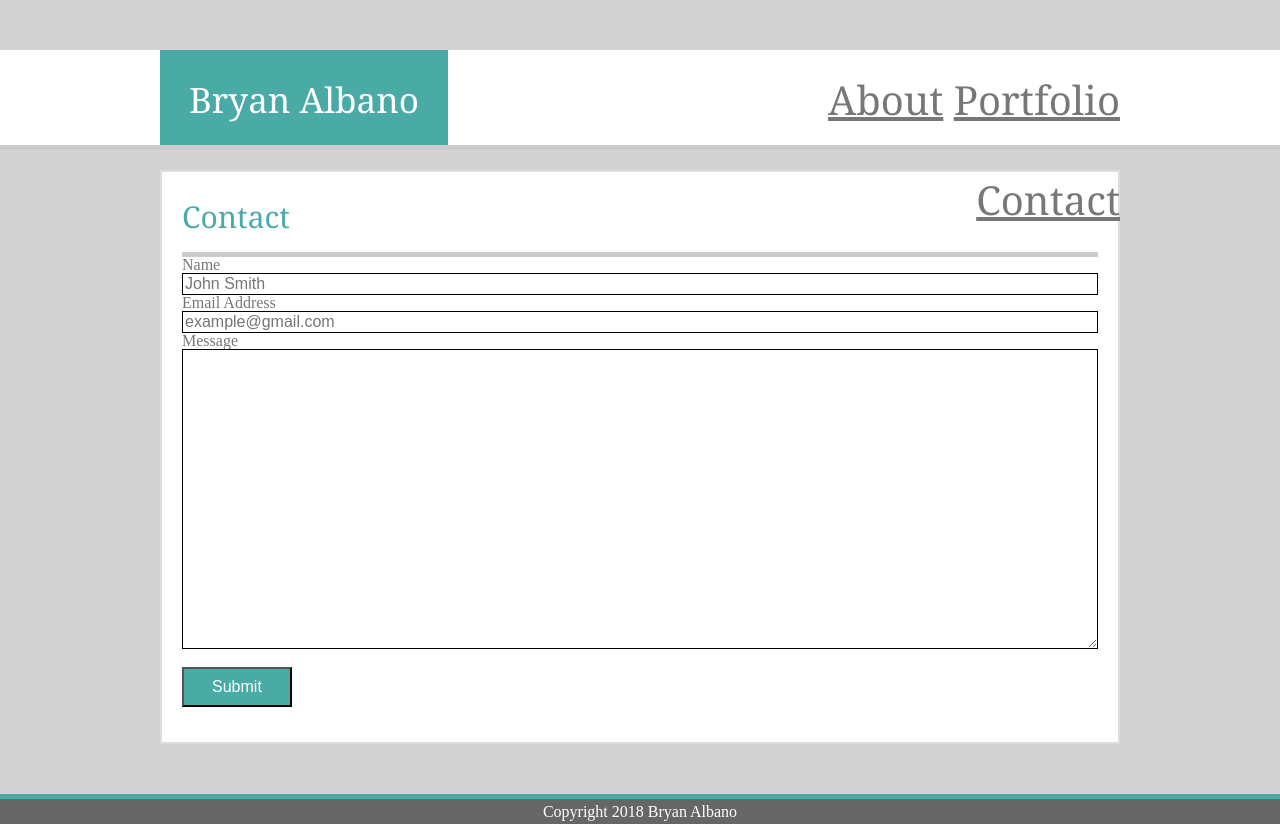
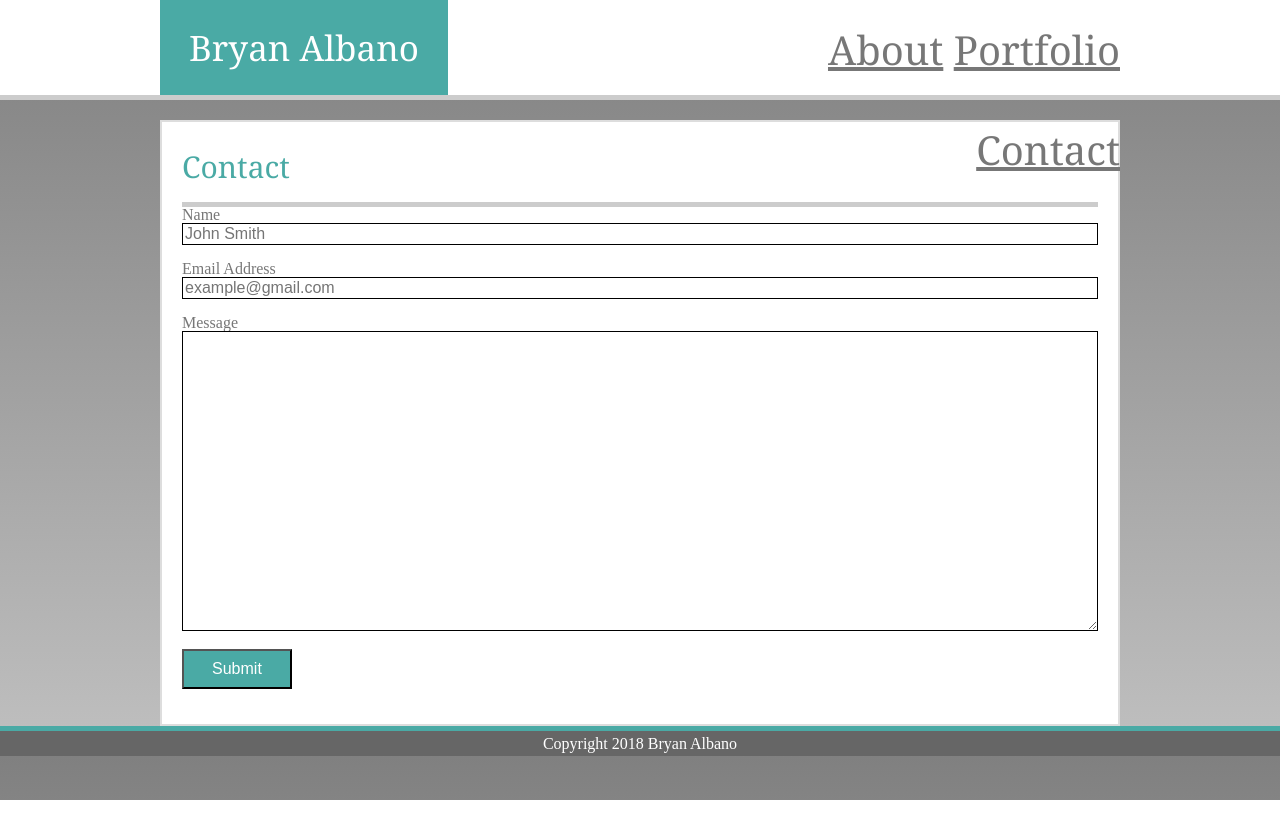
Before and after one commit to balbano80/Basic-Portfolio, a plain HTML site: page contact.html in a window 1280 px wide. After the commit the page ends 800 px from the top, so only its background shows below. Drawn offline with Linux system fonts and the light colour scheme; files that its build step writes are made by us from their sources.

Commit message:
updated background and header field to not be so low

```diff
--- a/assets/css/styles.css
+++ b/assets/css/styles.css
@@ -4,7 +4,7 @@
     color: #777777;
     font-family: 'Arial', 'Helvetica Neue', Arial, Helvetica, sans-serif;
     font-size: 16px;
-    text-align: center;
+    /* text-align: center; */
 
 }
 *:before,
@@ -25,7 +25,7 @@ body{
 
 header{
     /* padding: 20px 0; */
-    margin: 20px 0;
+    margin: 0px 0 20px 0;
     height: 100px;
     width: 100%;
     background-color: #ffffff;
@@ -56,6 +56,11 @@ table{
     width: 50%;
 }
 
+label,
+h4{
+    text-align: left;
+}
+
 /*
 ==============
 Typograph
@@ -68,10 +73,6 @@ h3{
     border-bottom: 5px solid #cccccc;
     text-align: left;
     font-family: 'Georgia', Times, Times New Roman, serif;
-}
-
-h4{
-    text-align: left;
 }
 
 /*
@@ -95,7 +96,7 @@ Main Layout
 */
 .container{
     /* position: relative; */
-    margin: 0 auto 50px auto;
+    margin: 0px auto;
     width: 960px;
     text-align: left;
 
@@ -123,7 +124,7 @@ Primary Header
     color: #ffffff;
     text-align: center;
     font-size: 35px;
-    line-height: 100px;
+    line-height: 95px;
     float: left;
     width: 30%;
     height: 95px;
@@ -178,11 +179,12 @@ Portfolio
 .game-logo{
     position: absolute;
     background-color: #4aaaa5;
+    text-align: center;
     color: #ffffff;
-    line-height: 40px;
     width: 100%;
     height: 50px;
     font-size: 30px;
+    line-height: 45px;
     bottom: 10px;
     left: 0;
 }
@@ -218,3 +220,8 @@ Contact
     height: 40px;
     margin: 15px 0px;;
 }
+
+.button:hover{
+    color: purple;
+    background-color: lightgray;
+}
--- a/contact.html
+++ b/contact.html
@@ -8,8 +8,8 @@
         <link rel="stylesheet" type="text/css" href="assets/css/styles.css">
     </head>
 
-    <body>
-    <!-- <body class="alt-background"> -->
+    <!-- <body> -->
+    <body class="alt-background">
         <header>
             <div class="container">
             <section class="name">
@@ -27,20 +27,22 @@
             <h3>Contact</h3>
 
             <section class="contact">
-                <h4>
+                <label>
                     Name
-                </h4>
-                <input type="text" name="name" placeholder="John Smith" required="">
-                <h4>
+                    <input type="text" name="name" placeholder="John Smith" required="">
+                </label>
+                <br><br>
+                <label>
                     Email Address
-                </h4>
                     <input type="email" name="email" placeholder="example@gmail.com" required="">
-                <h4>
+                </label>
+                <br><br>
+                <label>
                     Message
-                </h4>
-                <textarea>
+                    <textarea rows="4" cols="50">
 
-                </textarea>
+                    </textarea>
+                <label></label>
             </section>
 
             <button class="button">Submit</button>
```
Also changed, not shown: index.html (+3 -3 lines), portfolio.html (+2 -2 lines), 1 other file.
